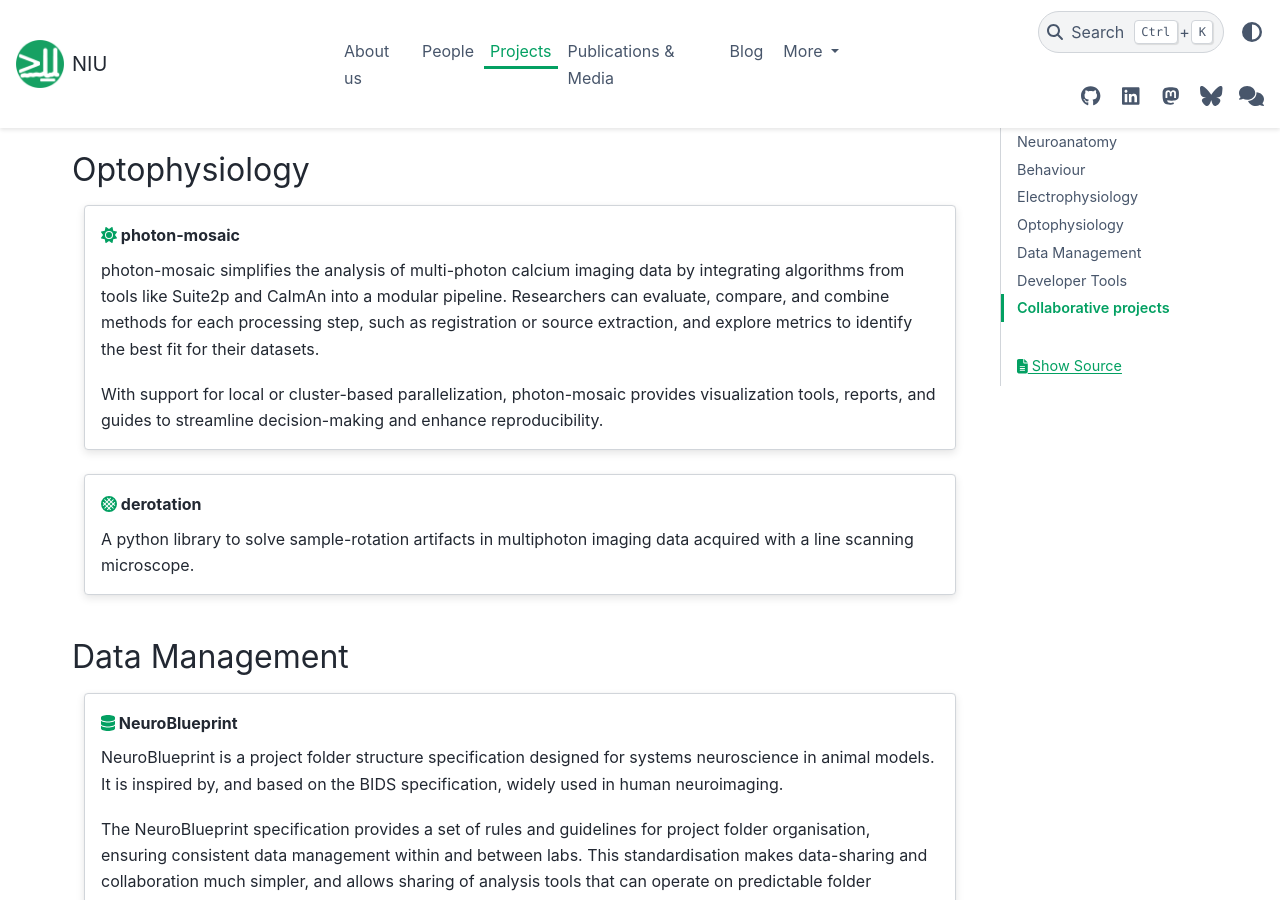
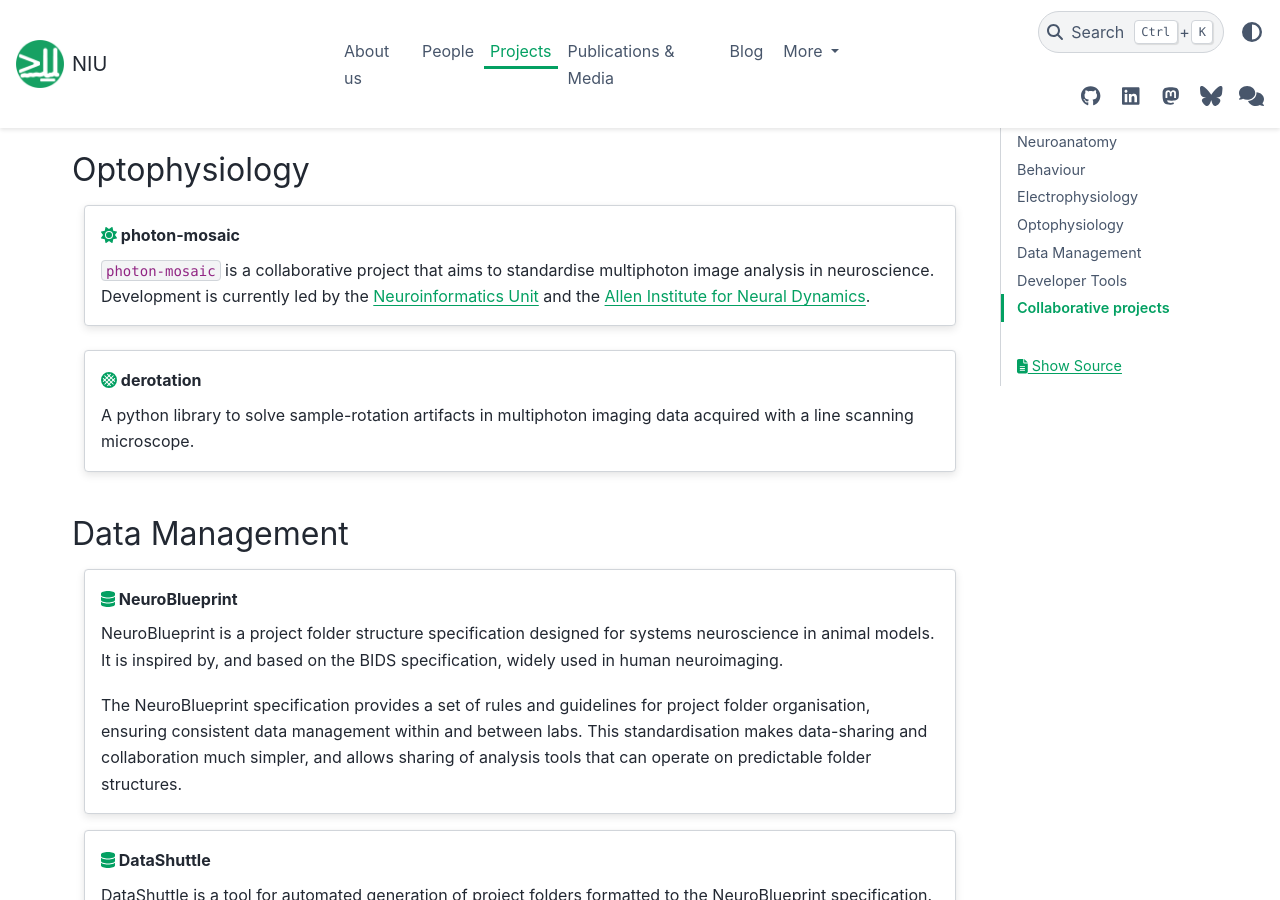
Before and after one commit to neuroinformatics-unit/neuroinformatics-unit.github.io, a Sphinx documentation site: the page built from docs/source/projects.md, in a window 1280 px wide and 900 px high, scrolled down 1416 px. Built offline with Sphinx 7.4.7 and the PyData theme 0.15.4, drawn with Linux system fonts in a browser that asks for light colours; nearby versions of some CDN libraries.

Commit message:
Update photon-mosaic description (#266)

```diff
--- a/docs/source/projects.md
+++ b/docs/source/projects.md
@@ -62,10 +62,8 @@ test different pipeline configurations.
 ## Optophysiology
 ::::{grid} 1 1 1 1
 :::{grid-item-card} {fas}`sun;sd-text-primary` photon-mosaic
-:link: https://photon-mosaic.neuroinformatics.dev/
-photon-mosaic simplifies the analysis of multi-photon calcium imaging data by integrating algorithms from tools like Suite2p and CaImAn into a modular pipeline. Researchers can evaluate, compare, and combine methods for each processing step, such as registration or source extraction, and explore metrics to identify the best fit for their datasets.
-
-With support for local or cluster-based parallelization, photon-mosaic provides visualization tools, reports, and guides to streamline decision-making and enhance reproducibility.
+:link: https://github.com/photon-mosaic
+`photon-mosaic` is a collaborative project that aims to standardise multiphoton image analysis in neuroscience. Development is currently led by the [Neuroinformatics Unit](https://github.com/neuroinformatics-unit) and the [Allen Institute for Neural Dynamics](https://github.com/AllenNeuralDynamics).
 :::
 ::::
 
```
